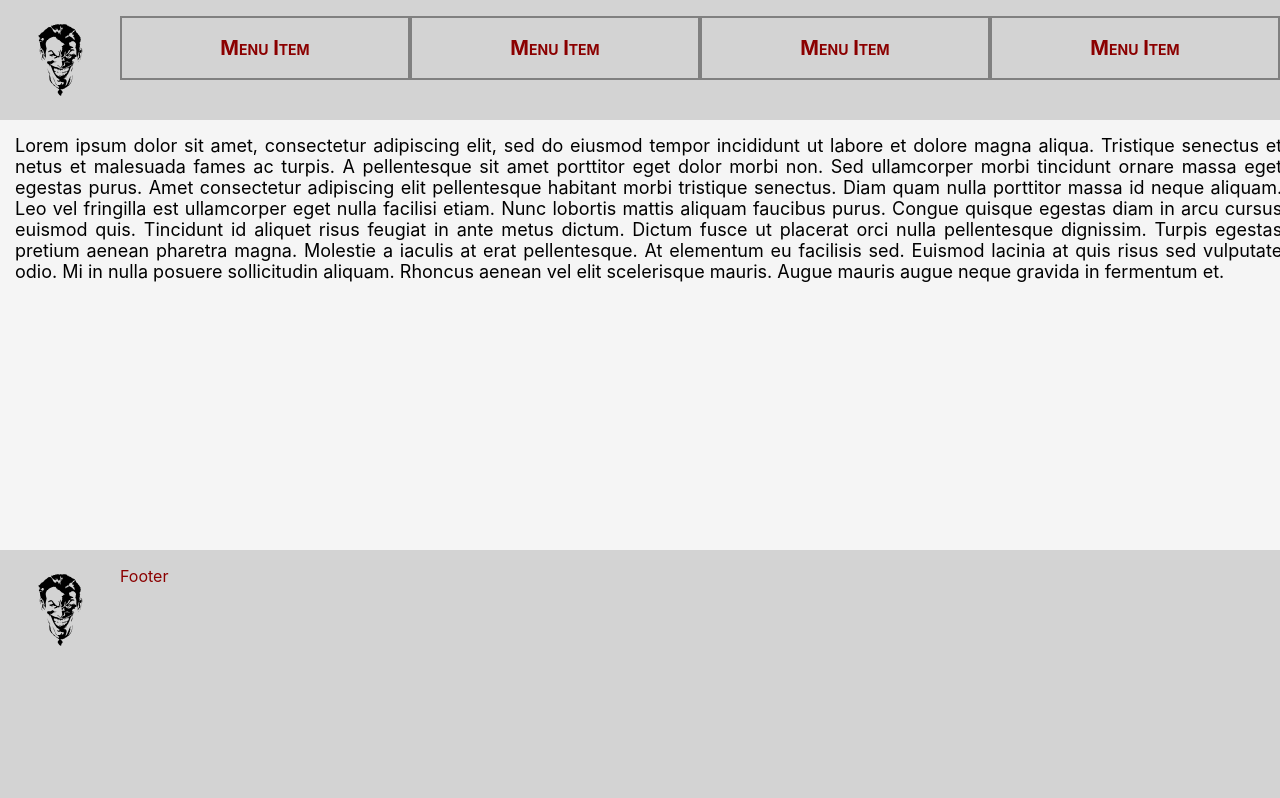
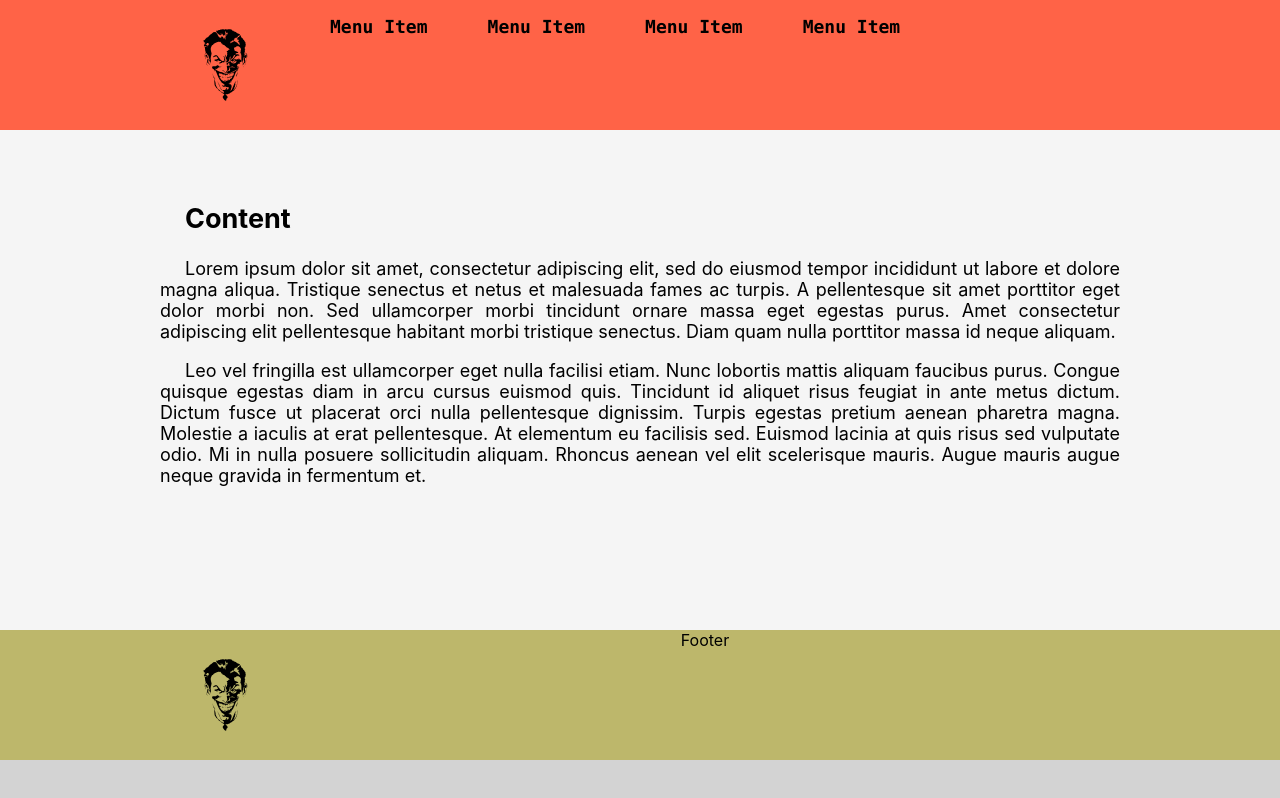
Before and after one commit to Trivme/cra1, a React (Create React App) app: page / in a window 1280 px wide. Built offline with nearby package versions, Linux system fonts and the light colour scheme.

Commit message:
changed css

```diff
--- a/package.json
+++ b/package.json
@@ -6,6 +6,7 @@
     "@testing-library/jest-dom": "^4.2.4",
     "@testing-library/react": "^9.4.0",
     "@testing-library/user-event": "^7.2.1",
+    "bootstrap": "^4.4.1",
     "react": "^16.12.0",
     "react-dom": "^16.12.0",
     "react-scripts": "3.3.1"
--- a/src/App.css
+++ b/src/App.css
@@ -1,3 +1,17 @@
+body {
+  margin: 0;
+  font-family: -apple-system, BlinkMacSystemFont, 'Segoe UI', 'Roboto', 'Oxygen',
+  'Ubuntu', 'Cantarell', 'Fira Sans', 'Droid Sans', 'Helvetica Neue',
+  sans-serif;
+  -webkit-font-smoothing: antialiased;
+  -moz-osx-font-smoothing: grayscale;
+}
+
+code {
+  font-family: source-code-pro, Menlo, Monaco, Consolas, 'Courier New',
+  monospace;
+}
+
 .App {
   height: 100vh;
   background-color: lightgray;
@@ -5,61 +19,52 @@
   flex-direction: column;
 }
 
+header{
+  background-color: tomato;
+}
+
+footer{
+  background-color: darkkhaki;
+}
+
 .App-logo {
-  pointer-events: none;
   height: 120px;
   width: 120px;
-  display: flex;
+  display: inline-block;
+  padding: 5px;
   float:left;
 }
 
-.App-header {
-  min-height:100px;
-  display: flex;
-  flex-direction: row;
-  align-items: flex-start;
-  justify-content: space-between;
+.container{
+  max-width: 960px;
+  margin: 0 auto;
 }
+
 .App-menu{
-  display: flex;
-  justify-content: space-between;
-  width: 100%;
-  flex-direction: row;
-  background-color: lightgrey;
+  margin-left: 50px;
+  height: 120px;
+  display: inline-block;
+  padding: 0;
+  margin: 0;
+
 }
 .App-menu-item{
-  height: 60px;
-  width: 100%;
-  border : grey 2px solid;
-  color: darkred;
-  display: flex;
-  justify-content: center;
-  align-items: center;
+  margin-right: 60px;
+  font-family: Monaco;
+  font-size: 18px;
   font-weight: bold;
-  font-variant: small-caps;
-  font-size: 20px;
 
 }
-.App-footer{
-  display: flex;
-  justify-content: space-between;
-  flex-direction: row;
-  align-items: start;
-  height: 160px;
-  background-color: lightgrey;
-}
+
 .Footer-text{
-  width: 100%;
-  display: flex;
-  align-items: center;
-  font-size: 16px;
-  color: darkred;
+  text-align: center;
+
 }
 .App-content{
-  width: 99%;
-  border:15px solid whitesmoke;
+  padding-top: 50px;
+  padding-bottom: 50px;
   float: left;
-
+  text-indent: 25px;
   height: 400px;
   background: whitesmoke;
   color: -moz-mac-accentdarkestshadow;
@@ -67,9 +72,6 @@
   font-size: 18px;
 }
 
-.App-link {
-  color: #61dafb;
-}
 
 @keyframes App-logo-spin {
   from {
--- a/src/App.js
+++ b/src/App.js
@@ -1,5 +1,5 @@
 import React from 'react';
-import logo from './logo.svg';
+
 import './App.css';
 import Header from "./Header";
 import Footer from "./Footer";
--- a/src/Content.js
+++ b/src/Content.js
@@ -5,7 +5,12 @@ import './App.css';
 function Content() {
 
   return (
-    <div className="App-content">
+    <main className="App-content">
+          <div className="container">
+                <h2>
+                      Content
+                </h2>
+                <p>
                             Lorem ipsum dolor sit amet, consectetur adipiscing elit,
                       sed do eiusmod tempor incididunt ut labore et dolore magna aliqua.
                       Tristique senectus et netus et malesuada fames ac turpis.
@@ -13,7 +18,8 @@ function Content() {
                       Sed ullamcorper morbi tincidunt ornare massa eget egestas purus.
                       Amet consectetur adipiscing elit pellentesque habitant morbi tristique senectus.
                       Diam quam nulla porttitor massa id neque aliquam.
-        Leo vel fringilla est ullamcorper eget nulla facilisi etiam.
+                </p>
+               <p> Leo vel fringilla est ullamcorper eget nulla facilisi etiam.
                      Nunc lobortis mattis aliquam faucibus purus. Congue quisque egestas diam in arcu cursus euismod quis.
                      Tincidunt id aliquet risus feugiat in ante metus dictum.
                      Dictum fusce ut placerat orci nulla pellentesque dignissim.
@@ -21,7 +27,9 @@ function Content() {
                      At elementum eu facilisis sed. Euismod lacinia at quis risus sed vulputate odio.
                      Mi in nulla posuere sollicitudin aliquam. Rhoncus aenean vel elit scelerisque mauris.
                      Augue mauris augue neque gravida in fermentum et.
+               </p>
           </div>
+    </main>
   );
 }
 
--- a/src/Footer.js
+++ b/src/Footer.js
@@ -6,14 +6,14 @@ import Logo from "./Logo";
 function Footer() {
 
   return (
-    <div className="App-footer">
-        <div className="App-logo">
+    <footer>
+        <div className="container">
             <Logo/>
+            <div id='footer text' className='Footer-text'>
+                Footer
+            </div>
         </div>
-        <p className="Footer-text">
-            Footer
-        </p>
-    </div>
+    </footer>
   );
 }
 
--- a/src/Header.js
+++ b/src/Header.js
@@ -1,5 +1,4 @@
 import React from 'react';
-import logo from './logo.svg';
 import './App.css';
 import Logo from "./Logo";
 import Menu from "./Menu";
@@ -8,14 +7,12 @@ function Header() {
 
 
   return (
-    <div className="App-header">
-        <div className="App-logo">
-          <Logo/>
+    <header>
+        <div className="container">
+            <Logo/>
+            <Menu/>
         </div>
-        <p className="App-menu">
-            <Menu/>
-        </p>
-    </div>
+    </header>
   );
 }
 
--- a/src/Logo.js
+++ b/src/Logo.js
@@ -7,7 +7,7 @@ function Logo() {
 
   return (
     <div>
-        <img src={logo} className="App-logo" alt="logo" />
+        <img src={logo} className='App-logo'/>
     </div>
   );
 }
--- a/src/Menu.js
+++ b/src/Menu.js
@@ -7,13 +7,14 @@ function Menu() {
 
 
   return (
-    <div className="App-menu">
-        <MenuItem/>
-        <MenuItem/>
-        <MenuItem/>
-        <MenuItem/>
-
-    </div>
+    <nav className='App-menu'>
+        <ul>
+            <MenuItem/>
+            <MenuItem/>
+            <MenuItem/>
+            <MenuItem/>
+        </ul>
+    </nav>
   );
 }
 
--- a/src/MenuItem.js
+++ b/src/MenuItem.js
@@ -4,12 +4,10 @@ import './App.css';
 
 function MenuItem() {
 
-
   return (
-    <div className="App-menu-item">
-
+    <a className='App-menu-item'>
         <a>Menu Item</a>
-    </div>
+    </a>
   );
 }
 
```
Also changed, not shown: 1 other file (tests, documents, lock files or other folders). Lines whose indentation alone changed are shown as unchanged.
